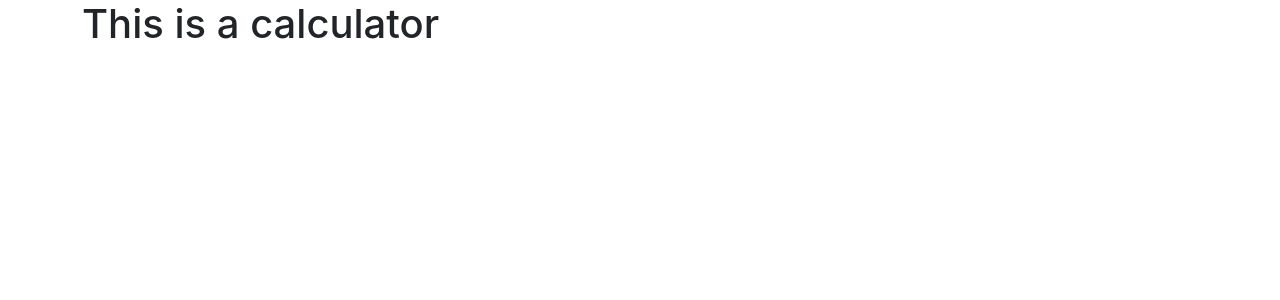
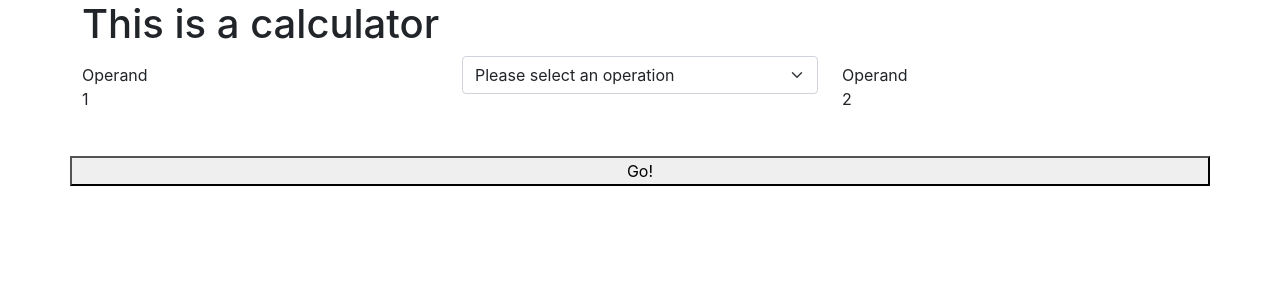
Before and after one commit to phuquy007/calculator-001-app, a React (Create React App) app: page / in a window 1280 px wide. Shown: the top 300 px of the page. Built offline with nearby package versions, Linux system fonts and the light colour scheme.

Commit message:
Added Skeleton Interface to App

```diff
--- a/src/App.js
+++ b/src/App.js
@@ -1,9 +1,11 @@
 import React from "react";
+import CalculatorFormPtr18 from "./Components/CalculatorFormPtr18/CalculatorFormPtr18"
 
 function App() {
   return (
     <div className="App">
       <h1>This is a calculator</h1>
+      <CalculatorFormPtr18 />
     </div>
   );
 }
--- /dev/null
+++ b/src/Components/CalculatorFormPtr18/CalculatorFormPtr18.js
@@ -0,0 +1,26 @@
+import React from "react";
+
+function CalculatorFormPtr18(props){
+    return(
+        <div className="row">
+            <div className="col-4">
+            <label for="operand1" className="col-2 col-form-label">Operand 1</label>
+                <input type="text" className="form-control-plaintext" id="operand1" onChange={props.update}/>
+            </div>
+            <div className="col-4">
+                <select className="form-select" id="operation" onChange={props.update}>
+                    <option selected>Please select an operation</option>
+                </select>
+            </div>
+            <div className="col-4">
+                <label for="operand2" className="col-2 col-form-label">Operand 2</label>
+                <input type="text" className="form-control-plaintext" id="operand2" onChange={props.update}/>
+            </div>
+            <button onClick={props.action}>Go!</button>
+        </div>
+
+
+    )
+}
+
+export default CalculatorFormPtr18;
```
